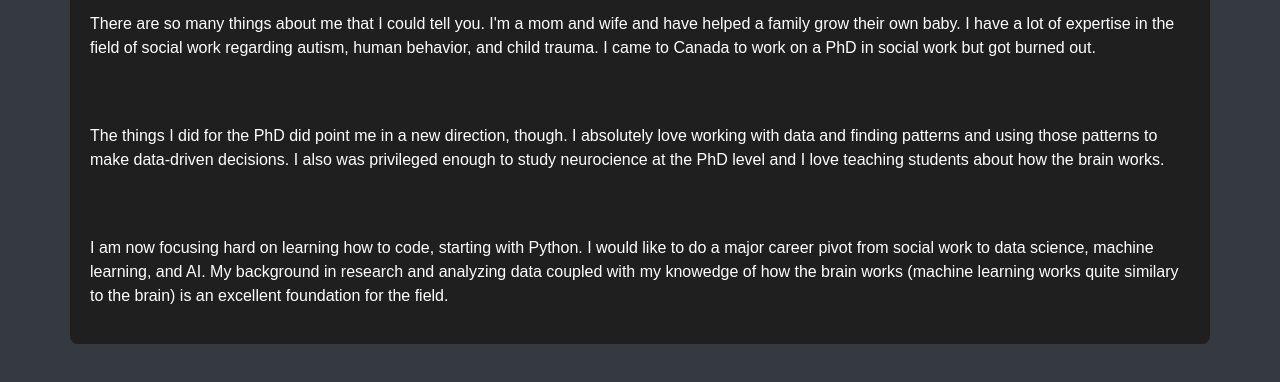
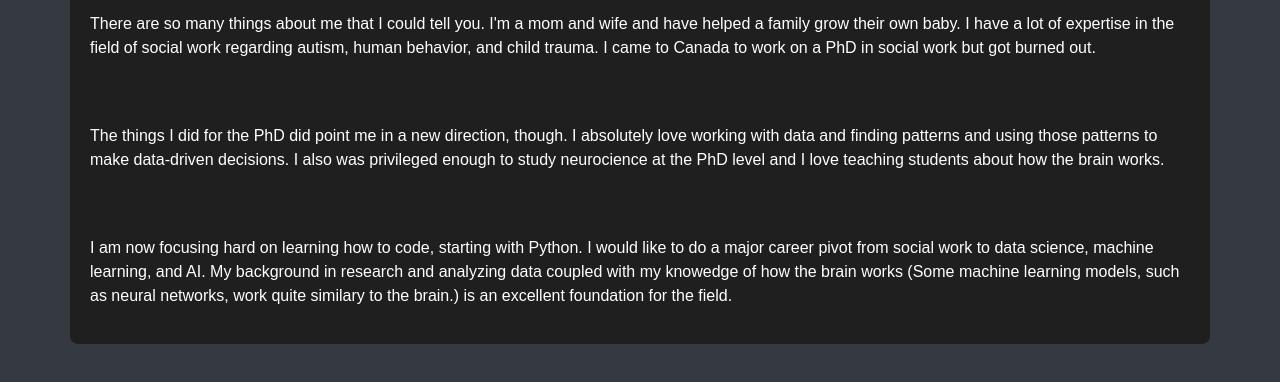
Before and after one commit to Jac-attack/website, a plain HTML site: page topic1.html in a window 1280 px wide. Shown: the part 200-582 px from the top of the page. Drawn offline with nearby package versions, Linux system fonts and the light colour scheme.

Commit message:
Fixed sentence.

```diff
--- a/topic1.html
+++ b/topic1.html
@@ -29,7 +29,7 @@
         </div>
         <p class="text-left mt-4">There are so many things about me that I could tell you. I'm a mom and wife and have helped a family grow their own baby. I have a lot of expertise in the field of social work regarding autism, human behavior, and child trauma. I came to Canada to work on a PhD in social work but got burned out.</p><br>
         <p class="text-left mt-4"> The things I did for the PhD did point me in a new direction, though. I absolutely love working with data and finding patterns and using those patterns to make data-driven decisions. I also was privileged enough to study neurocience at the PhD level and I love teaching students about how the brain works.</p><br>
-        <p class="text-left mt-4"> I am now focusing hard on learning how to code, starting with Python. I would like to do a major career pivot from social work to data science, machine learning, and AI. My background in research and analyzing data coupled with my knowedge of how the brain works (machine learning works quite similary to the brain) is an excellent foundation for the field.</p>
+        <p class="text-left mt-4"> I am now focusing hard on learning how to code, starting with Python. I would like to do a major career pivot from social work to data science, machine learning, and AI. My background in research and analyzing data coupled with my knowedge of how the brain works (Some machine learning models, such as neural networks, work quite similary to the brain.) is an excellent foundation for the field.</p>
     </div>
 </body>
 </html>
```
